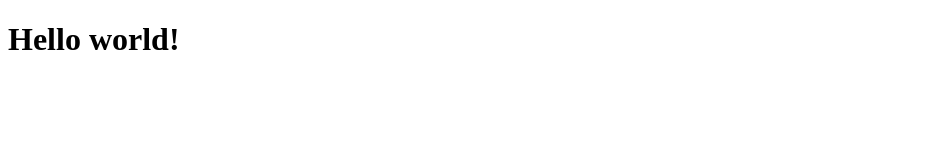
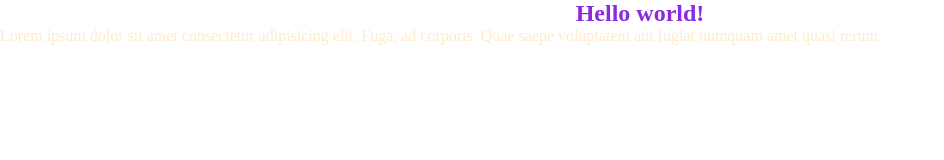
Before and after one commit to psaidnazarov/25-dars, a plain HTML site: page index.html in a window 1280 px wide. Shown: the whole page, without its empty margins (0-944 px from the left). Drawn offline with Linux system fonts and the light colour scheme.

Commit message:
Added css file

```diff
--- a/index.html
+++ b/index.html
@@ -5,8 +5,12 @@
     <meta http-equiv="X-UA-Compatible" content="IE=edge">
     <meta name="viewport" content="width=device-width, initial-scale=1.0">
     <title>25-dars</title>
+    <link rel="stylesheet" href="./styles.css">
 </head>
 <body>
     <h1>Hello world!</h1>
+    <p>
+        Lorem ipsum dolor sit amet consectetur adipisicing elit. Fuga, ad corporis. Quae saepe voluptatem aut fugiat numquam amet quasi rerum.
+    </p>
 </body>
 </html>
--- /dev/null
+++ b/styles.css
@@ -0,0 +1,13 @@
+* {
+    margin: 0;
+    padding: 0;
+    box-sizing: border-box;
+}
+h1 {
+    font-size: 24px;
+    text-align: center;
+    color: blueviolet;
+}
+p {
+    color: blanchedalmond;
+}
```
